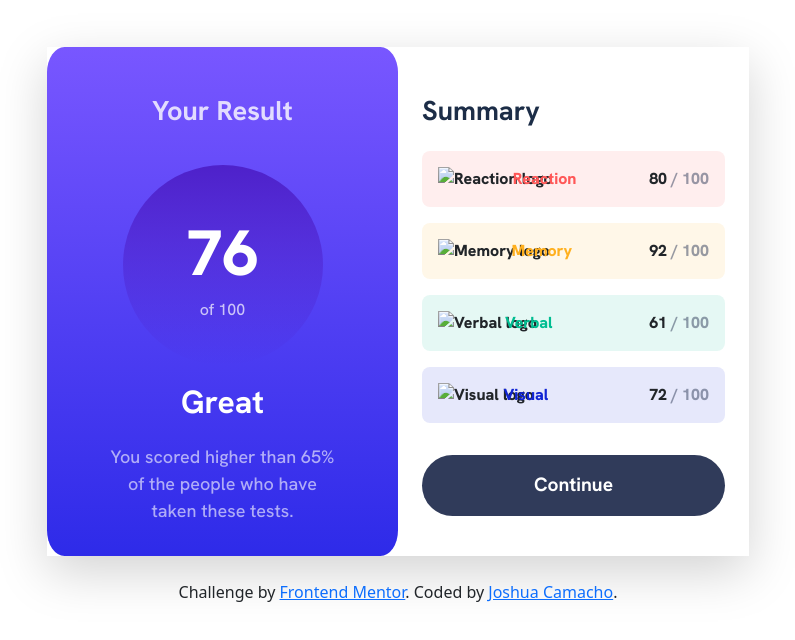
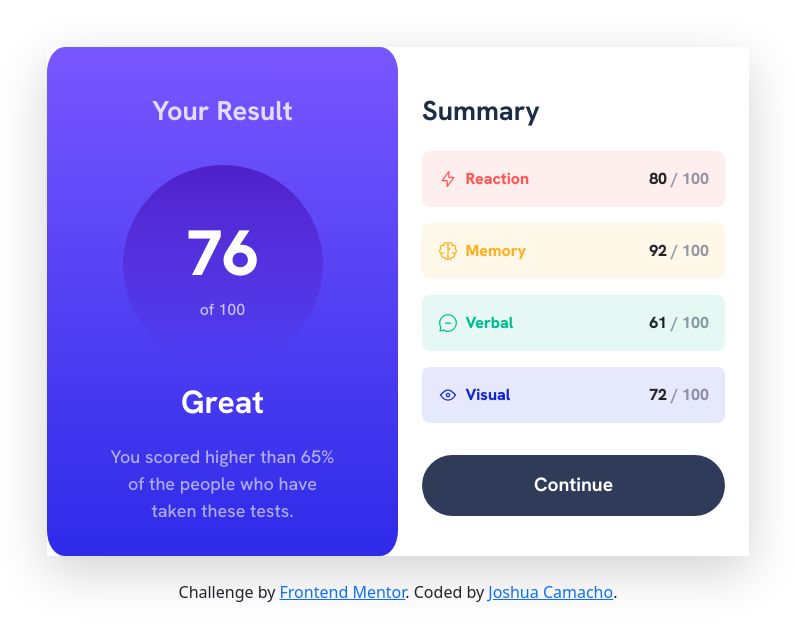
Before and after one commit to austingit26/Results-summary-component, a website: page index.html in a window 1280 px wide. Shown: the whole page, without its empty margins (242-1037 px from the left). Drawn offline with nearby package versions, Linux system fonts and the light colour scheme; files that its build step writes are made by us from their sources; the site is published under a folder, as on GitHub Pages, so addresses that start at the root find nothing.

Commit message:
index updated | hard-coded values for static site

```diff
--- a/index.html
+++ b/index.html
@@ -31,22 +31,22 @@
            <!-- JAVASCRIPT DYNAMIC OUTPUT HERE -->
            <!-- SINCE WE CAN'T DELPLOY DYNAMIC SITES ON GITHUB, THE VALUES ARE HARD-CODED -->
           <div class="col-12 mb-3 rounded-3 Reaction p-3">
-            <img src= "/needs/images/icon-reaction.svg" alt="Reaction logo" class="img">
+            <img src= "needs/images/icon-reaction.svg" alt="Reaction logo" class="img">
               <span class="title w-25">Reaction</span>
               <span class="value">80<span class="total"> / 100</span></span>
           </div>
           <div class="col-12 mb-3 rounded-3 Memory p-3">
-            <img src= "/needs/images/icon-memory.svg" alt="Memory logo" class="img">
+            <img src= "needs/images/icon-memory.svg" alt="Memory logo" class="img">
               <span class="title w-25">Memory</span>
               <span class="value">92<span class="total"> / 100</span></span>
           </div>
           <div class="col-12 mb-3 rounded-3 Verbal p-3">
-            <img src= "/needs/images/icon-verbal.svg" alt="Verbal logo" class="img">
+            <img src= "needs/images/icon-verbal.svg" alt="Verbal logo" class="img">
               <span class="title w-25">Verbal</span>
               <span class="value">61<span class="total"> / 100</span></span>
           </div>
           <div class="col-12 mb-3 rounded-3 Visual p-3">
-            <img src= "/needs/images/icon-visual.svg" alt="Visual logo" class="img">
+            <img src= "needs/images/icon-visual.svg" alt="Visual logo" class="img">
               <span class="title w-25">Visual</span>
               <span class="value">72<span class="total"> / 100</span></span>
           </div>
```
